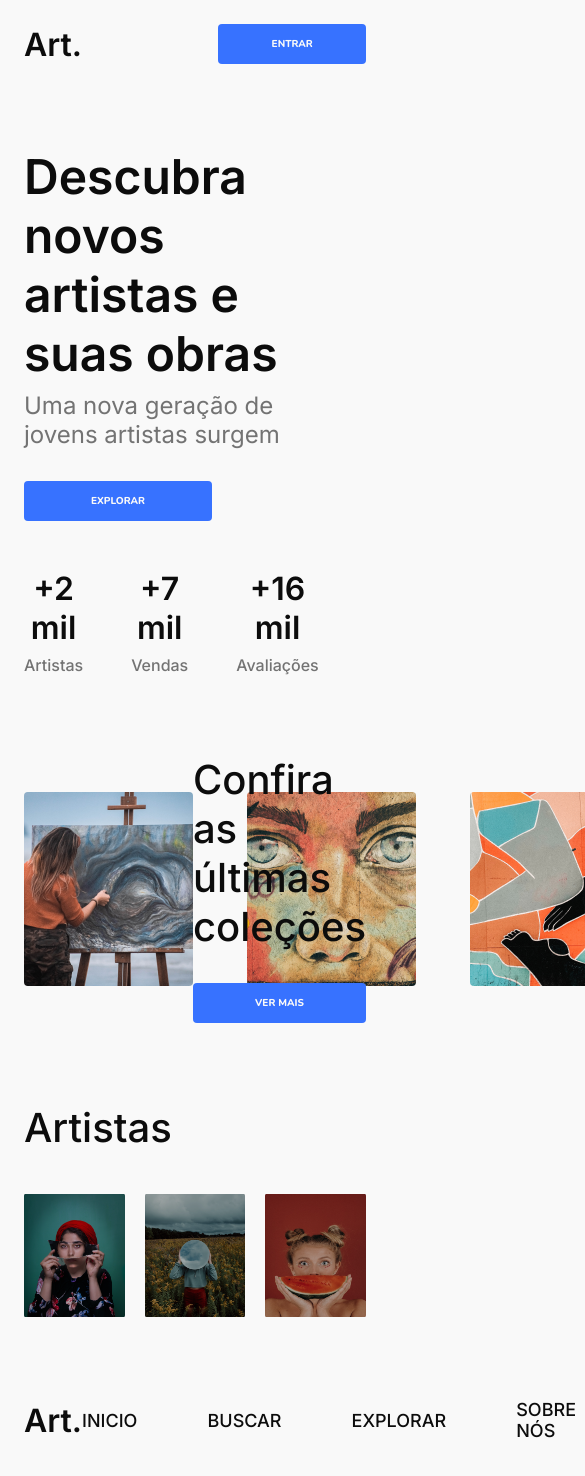
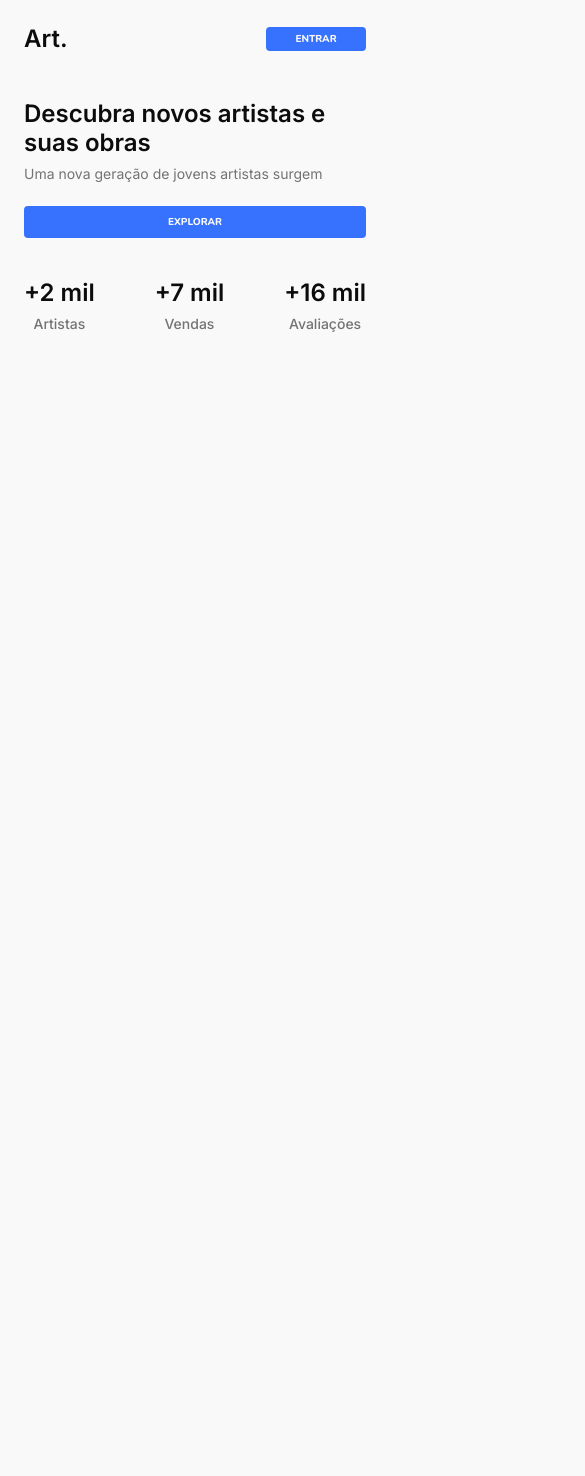
Before and after one commit to Wallysson/desafio-26-art, a React (Vite) app: page / in a window 390 px wide. Shown: the top 1476 px of the page, 585 px wide, since content can reach past the window. After the commit the page ends 844 px from the top, so only its background shows below. Built offline with nearby package versions, Linux system fonts and the light colour scheme.

Commit message:
responsive

```diff
--- a/src/App.jsx
+++ b/src/App.jsx
@@ -12,9 +12,9 @@ export function App() {
     <div className={styles.wrapper}>
       <Header />
       <Section />
-      <Gallery />
+      {/* <Gallery />
       <Artists />
-      <Footer />
+      <Footer /> */}
     </div>
   )
 }
--- a/src/App.module.css
+++ b/src/App.module.css
@@ -1,6 +1,6 @@
 .wrapper {
   max-width: 100%;
-  margin: auto;
+  margin: 0 auto;
   padding: 0 1.5rem;
 }
 
--- a/src/components/Button.module.css
+++ b/src/components/Button.module.css
@@ -3,7 +3,6 @@ button {
   border-radius: 4px;
   background: var(--blue);
   max-width: 11.75rem;
-  width: 100%;
   height: 2.5rem;
 
   display: flex;
@@ -24,10 +23,3 @@ button {
 button:hover {
   opacity: 0.85;
 }
-
-@media (max-width: 768px) {
-  button {
-    font-size: 0.625rem;
-    padding: 0.5rem 2rem;
-  }
-}
--- a/src/components/Footer.jsx
+++ b/src/components/Footer.jsx
@@ -5,10 +5,18 @@ export function Footer() {
     <footer className={styles.footer}>
       <h1>Art.</h1>
       <ul>
-        <li>Inicio</li>
-        <li>Buscar</li>
-        <li>Explorar</li>
-        <li>Sobre Nós</li>
+        <li>
+          <a href="#">Inicio</a>
+        </li>
+        <li>
+          <a href="#">Buscar</a>
+        </li>
+        <li>
+          <a href="#">Explorar</a>
+        </li>
+        <li>
+          <a href="#">Sobre nós</a>
+        </li>
       </ul>
     </footer>
   )
--- a/src/components/Footer.module.css
+++ b/src/components/Footer.module.css
@@ -23,3 +23,8 @@
   font-weight: 500;
   font-size: 1.125rem;
 }
+
+.footer ul li a {
+  text-decoration: none;
+  color: var(--black);
+}
--- a/src/components/Gallery.module.css
+++ b/src/components/Gallery.module.css
@@ -11,9 +11,8 @@
 }
 
 .galleryBoxImg img {
-  width: 100%;
-  max-width: 12.5rem;
-  height: 12.125rem;
+  max-width: auto;
+  height: auto;
   border-radius: 4px;
   object-fit: cover;
 }
--- a/src/components/Header.module.css
+++ b/src/components/Header.module.css
@@ -14,21 +14,34 @@
 .header input {
   background: var(--gray);
   padding: 0.5rem 1.5rem;
-  max-width: 40.25rem;
-  width: 100%;
+  width: 40.25rem;
+  max-width: 100%;
   border-radius: 4px;
   height: 2.5rem;
   border: none;
 }
 
-@media (max-width: 1100px) {
-  input {
-    visibility: hidden;
+@media (max-width: 576px) {
+  .header h1 {
+    font-size: 1.5rem;
+  }
+
+  .header button {
+    font-size: 0.625rem;
+    padding: 0.3125rem 3.125rem;
+    max-width: 100px;
+    height: 24px;
   }
 }
 
-@media (max-width: 820px) {
-  input {
-    visibility: hidden;
+@media (max-width: 768px) {
+  .header input {
+    display: none;
   }
 }
+
+@media (max-width: 992px) {
+  .header input {
+    max-width: 50%;
+  }
+}
--- a/src/components/Section.module.css
+++ b/src/components/Section.module.css
@@ -2,14 +2,19 @@
   display: flex;
   justify-content: space-between;
   padding-top: 5.1875rem;
-  align-items: center;
+
   gap: 10rem;
+}
+
+.sectionRight {
+  max-width: 100%;
+  height: 100%;
+  background: red;
 }
 
 .sectionRight img {
   max-width: 100%;
-  height: auto;
-  object-fit: contain;
+  max-height: 100%;
 }
 
 .contentTitle {
@@ -33,12 +38,13 @@
   display: flex;
   margin-top: 3rem;
   gap: 3rem;
-  text-align: center;
+  align-items: center;
 }
 
 .contentDescriptionItems {
   display: flex;
   flex-direction: column;
+  align-items: center;
 }
 
 .contentDescriptionItems strong {
@@ -57,14 +63,96 @@
   margin-top: 2rem;
 }
 
-@media (max-width: 1100px) {
-  .section img {
-    font-size: 87.5%;
+/* Media Query */
+
+@media (max-width: 992px) {
+  .section {
+    padding-top: 4rem;
+    gap: 0rem;
+    display: block;
+  }
+
+  .sectionRight {
+    display: none;
+  }
+  .contentDescription {
+    margin-top: 2.5rem;
+    justify-content: space-between;
   }
 }
 
-@media (max-width: 820px) {
-  .section img {
+@media (max-width: 768px) {
+  .section {
+    padding-top: 2.875rem;
+    max-width: 100%;
+    gap: 0rem;
+    display: block;
+  }
+
+  .sectionRight {
     display: none;
   }
+  .contentTitle h1 {
+    font-size: 1.5rem;
+  }
+  .contentTitle span {
+    font-size: 1rem;
+  }
+  .contentTitle button {
+    margin-top: 1.5rem;
+    max-width: 100%;
+    font-size: 0.75rem;
+    max-height: 2.5rem;
+  }
+  .contentDescription {
+    margin-top: 2.5rem;
+    max-width: 100%;
+    justify-content: space-between;
+    gap: 0rem;
+    /* Pq minha div não diminui quando desce dos 367px*/
+  }
+  .contentDescriptionItems strong {
+    font-size: 1.5rem;
+  }
+  .contentDescriptionItems span {
+    font-size: 1rem;
+  }
 }
+
+@media (max-width: 576px) {
+  .section {
+    padding-top: 2.875rem;
+    max-width: 100%;
+    gap: 0rem;
+    display: block;
+  }
+
+  .sectionRight {
+    display: none;
+  }
+  .contentTitle h1 {
+    font-size: 1.5rem;
+  }
+  .contentTitle span {
+    font-size: 0.875rem;
+  }
+  .contentTitle button {
+    margin-top: 1.5rem;
+    max-width: 100%;
+    font-size: 0.625rem;
+    max-height: 2rem;
+  }
+  .contentDescription {
+    margin-top: 2.5rem;
+    max-width: 100%;
+    justify-content: space-between;
+    gap: 0rem;
+    /* Pq minha div não diminui quando desce dos 367px*/
+  }
+  .contentDescriptionItems strong {
+    font-size: 1.5rem;
+  }
+  .contentDescriptionItems span {
+    font-size: 0.875rem;
+  }
+}
```
